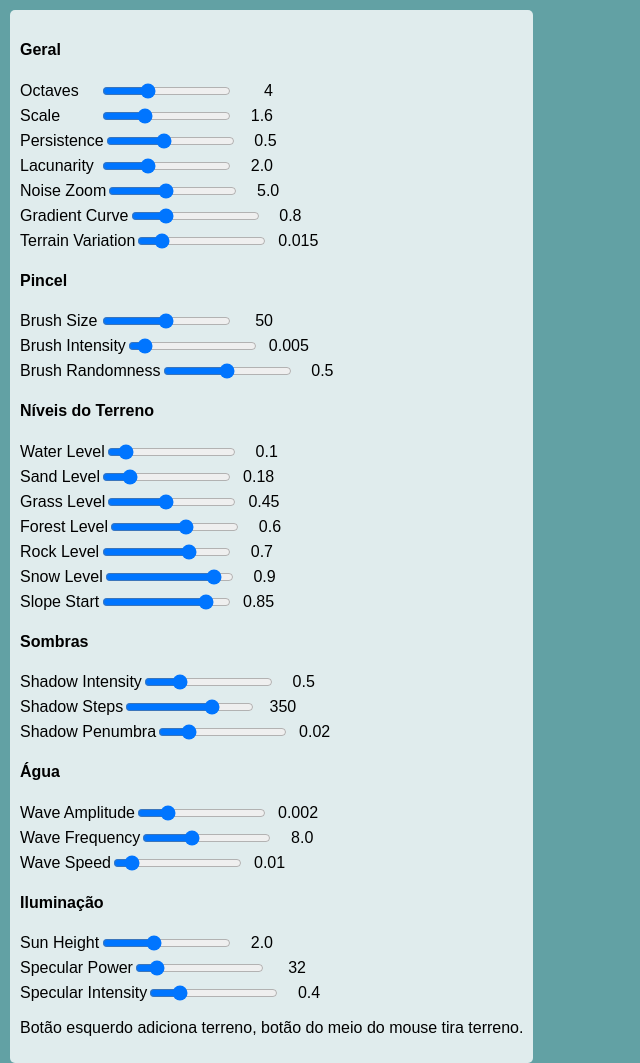
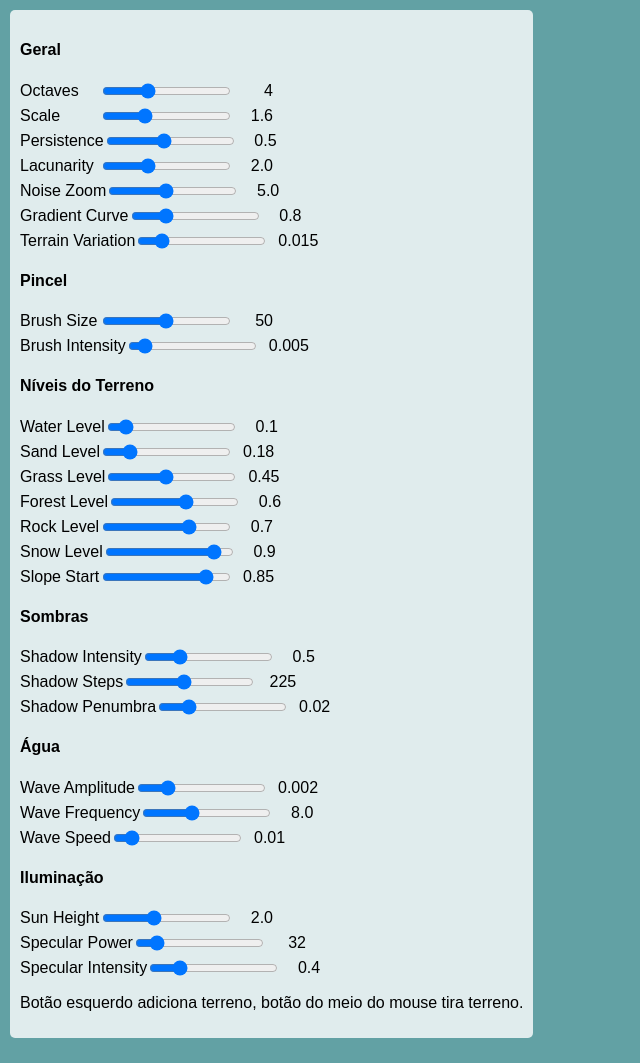
Before and after one commit to ViniHallmann/raycast-shadows-on-2D-noise-terrain, a plain HTML site: page index.html in a window 1280 px wide. Shown: the whole page, without its empty margins (0-640 px from the left). After the commit the page ends 1038 px from the top, so only its background shows below. Drawn offline with nearby package versions, Linux system fonts and the light colour scheme; a script that the page names is missing.

Commit message:
att params label

```diff
--- a/index.html
+++ b/index.html
@@ -60,11 +60,6 @@
       <input type="range" id="brush-intensity" min="0.001" max="0.05" value="0.005" step="0.001">
       <span id="brush-intensity-value">0.005</span>
     </div>
-     <div class="control-group">
-      <label for="brush-randomness">Brush Randomness</label>
-      <input type="range" id="brush-randomness" min="0.0" max="1.0" value="0.5" step="0.05">
-      <span id="brush-randomness-value">0.5</span>
-    </div>
 
     <h4>Níveis do Terreno</h4>
     <div class="control-group">
@@ -111,8 +106,8 @@
     </div>
     <div class="control-group">
       <label for="shadow-steps">Shadow Steps</label>
-      <input type="range" id="shadow-steps" min="10" max="500" value="350" step="10">
-      <span id="shadow-steps-value">350</span>
+      <input type="range" id="shadow-steps" min="10" max="500" value="225" step="10">
+      <span id="shadow-steps-value">225</span>
     </div>
     <div class="control-group">
       <label for="shadow-penumbra">Shadow Penumbra</label>
```
